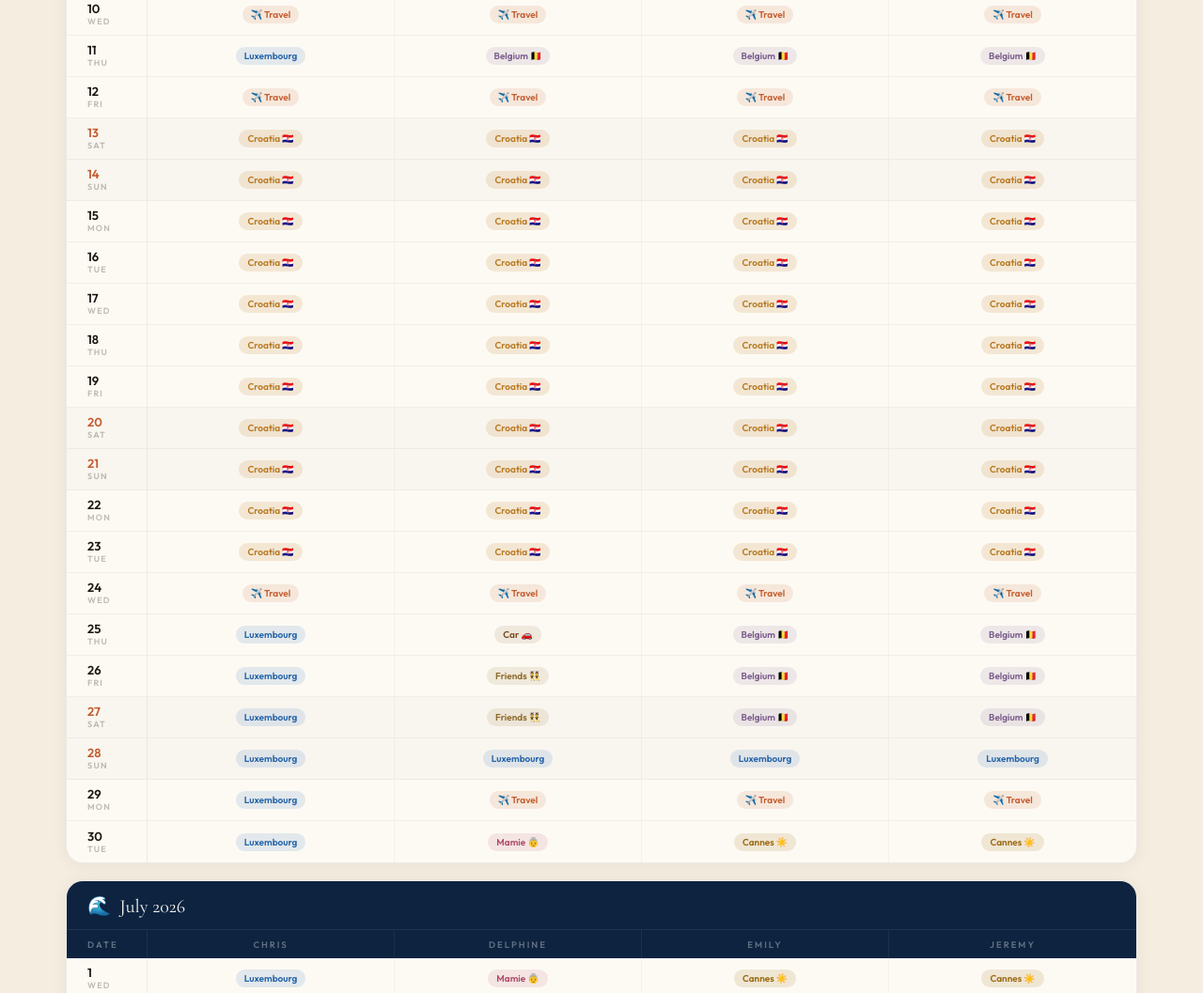
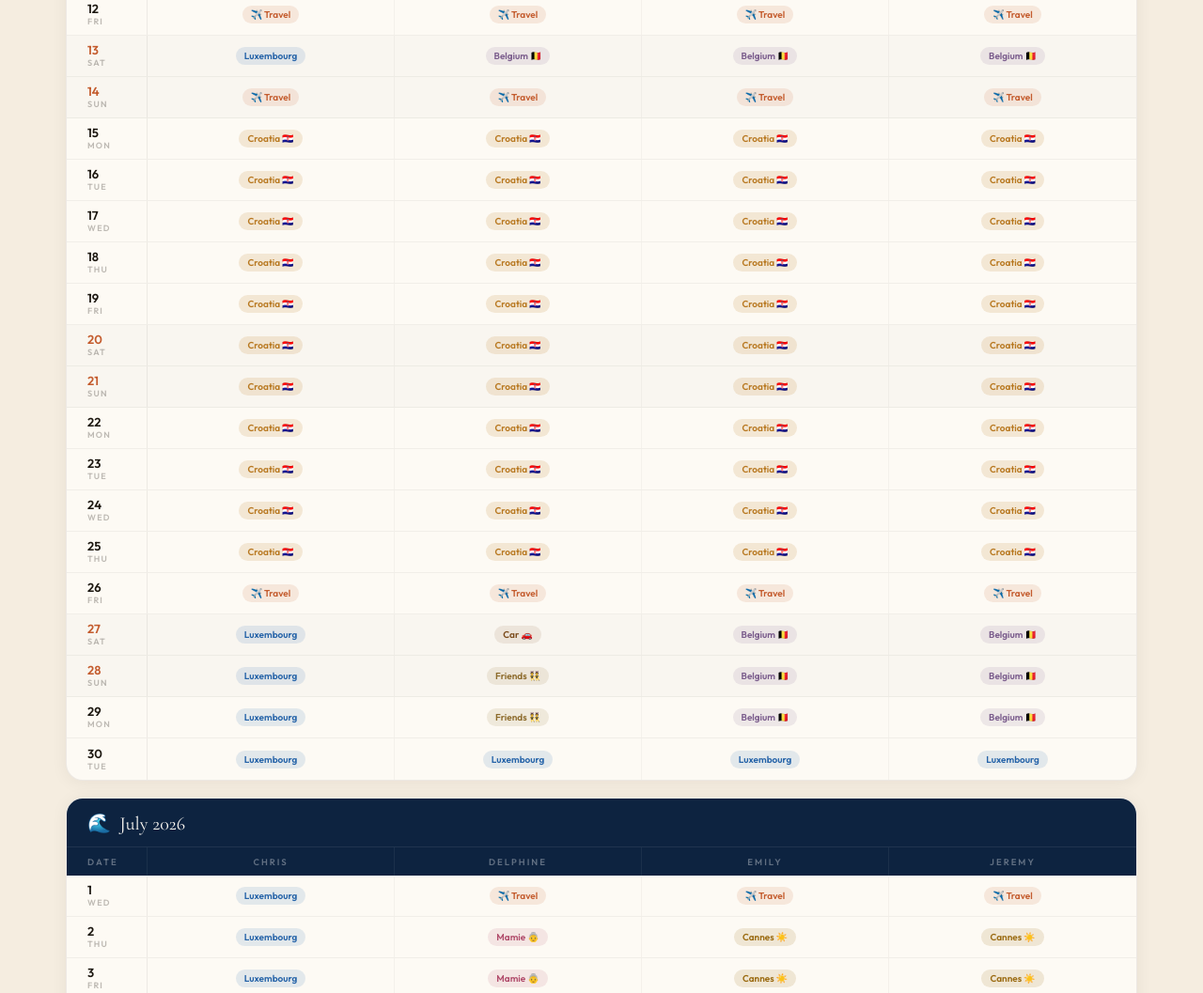
Before and after one commit to delphPA/Entringers-Summer-2026, a plain HTML site: page index.html in a window 1280 px wide. Shown: the part 951-2008 px from the top of the page at 94% size. Drawn offline with nearby package versions, Linux system fonts and the light colour scheme.

Commit message:
Add files via upload

```diff
--- a/index.html
+++ b/index.html
@@ -440,13 +440,11 @@ var ACTIVITIES=[
   {k:'Soccer Camp',   lbl:'Soccer \u26BD',                 cls:'p-soc'}
 ];
 var DEFAULT_CAL=[
-  ['2026-06-08','','','',''],
-  ['2026-06-09','Travel','Travel','Travel','Travel'],
-  ['2026-06-10','Travel','Travel','Travel','Travel'],
-  ['2026-06-11','Lux','Belgium','Belgium','Belgium'],
+  ['2026-06-10','','','',''],
+  ['2026-06-11','Travel','Travel','Travel','Travel'],
   ['2026-06-12','Travel','Travel','Travel','Travel'],
-  ['2026-06-13','Croatia','Croatia','Croatia','Croatia'],
-  ['2026-06-14','Croatia','Croatia','Croatia','Croatia'],
+  ['2026-06-13','Lux','Belgium','Belgium','Belgium'],
+  ['2026-06-14','Travel','Travel','Travel','Travel'],
   ['2026-06-15','Croatia','Croatia','Croatia','Croatia'],
   ['2026-06-16','Croatia','Croatia','Croatia','Croatia'],
   ['2026-06-17','Croatia','Croatia','Croatia','Croatia'],
@@ -456,52 +454,54 @@ var DEFAULT_CAL=[
   ['2026-06-21','Croatia','Croatia','Croatia','Croatia'],
   ['2026-06-22','Croatia','Croatia','Croatia','Croatia'],
   ['2026-06-23','Croatia','Croatia','Croatia','Croatia'],
-  ['2026-06-24','Travel','Travel','Travel','Travel'],
-  ['2026-06-25','Lux','Car 🚗','Belgium','Belgium'],
-  ['2026-06-26','Lux','Friends','Belgium','Belgium'],
-  ['2026-06-27','Lux','Friends','Belgium','Belgium'],
-  ['2026-06-28','Lux','Lux','Lux','Lux'],
-  ['2026-06-29','Lux','Travel','Travel','Travel'],
-  ['2026-06-30','Lux','Mamie Cannes','Cannes','Cannes'],
-  ['2026-07-01','Lux','Mamie Cannes','Cannes','Cannes'],
+  ['2026-06-24','Croatia','Croatia','Croatia','Croatia'],
+  ['2026-06-25','Croatia','Croatia','Croatia','Croatia'],
+  ['2026-06-26','Travel','Travel','Travel','Travel'],
+  ['2026-06-27','Lux','Car 🚗','Belgium','Belgium'],
+  ['2026-06-28','Lux','Friends','Belgium','Belgium'],
+  ['2026-06-29','Lux','Friends','Belgium','Belgium'],
+  ['2026-06-30','Lux','Lux','Lux','Lux'],
+  ['2026-07-01','Lux','Travel','Travel','Travel'],
   ['2026-07-02','Lux','Mamie Cannes','Cannes','Cannes'],
   ['2026-07-03','Lux','Mamie Cannes','Cannes','Cannes'],
-  ['2026-07-04','Cannes','Mamie Cannes','Cannes','Cannes'],
-  ['2026-07-05','Cannes','Mamie Cannes','Pélagos','Pélagos'],
-  ['2026-07-06','Cannes','Mamie Cannes','Pélagos','Pélagos'],
+  ['2026-07-04','Lux','Mamie Cannes','Cannes','Cannes'],
+  ['2026-07-05','Lux','Mamie Cannes','Cannes','Cannes'],
+  ['2026-07-06','Cannes','Mamie Cannes','Cannes','Cannes'],
   ['2026-07-07','Cannes','Mamie Cannes','Pélagos','Pélagos'],
   ['2026-07-08','Cannes','Mamie Cannes','Pélagos','Pélagos'],
-  ['2026-07-09','Cannes','Cannes','Pélagos','Pélagos'],
-  ['2026-07-10','Cannes','Cannes','Cannes','Cannes'],
-  ['2026-07-11','Cannes','Cannes','Cannes','Cannes'],
-  ['2026-07-12','Cannes','Cannes','Wild Trip','Wild Trip'],
-  ['2026-07-13','Cannes','Cannes','Wild Trip','Wild Trip'],
+  ['2026-07-09','Cannes','Mamie Cannes','Pélagos','Pélagos'],
+  ['2026-07-10','Cannes','Mamie Cannes','Pélagos','Pélagos'],
+  ['2026-07-11','Cannes','Cannes','Pélagos','Pélagos'],
+  ['2026-07-12','Cannes','Cannes','Cannes','Cannes'],
+  ['2026-07-13','Cannes','Cannes','Cannes','Cannes'],
   ['2026-07-14','Cannes','Cannes','Wild Trip','Wild Trip'],
   ['2026-07-15','Cannes','Cannes','Wild Trip','Wild Trip'],
   ['2026-07-16','Cannes','Cannes','Wild Trip','Wild Trip'],
-  ['2026-07-17','Cannes','Cannes','Cannes','Cannes'],
-  ['2026-07-18','Cannes','Cannes','Cannes','Cannes'],
-  ['2026-07-19','Cannes','Cannes','Île de Lérins','Île de Lérins'],
-  ['2026-07-20','Cannes','Cannes','Île de Lérins','Île de Lérins'],
+  ['2026-07-17','Cannes','Cannes','Wild Trip','Wild Trip'],
+  ['2026-07-18','Cannes','Cannes','Wild Trip','Wild Trip'],
+  ['2026-07-19','Cannes','Cannes','Cannes','Cannes'],
+  ['2026-07-20','Cannes','Cannes','Cannes','Cannes'],
   ['2026-07-21','Cannes','Cannes','Île de Lérins','Île de Lérins'],
   ['2026-07-22','Cannes','Cannes','Île de Lérins','Île de Lérins'],
   ['2026-07-23','Cannes','Cannes','Île de Lérins','Île de Lérins'],
   ['2026-07-24','Cannes','Cannes','Île de Lérins','Île de Lérins'],
-  ['2026-07-25','Cannes','Cannes','Cannes','Cannes'],
-  ['2026-07-26','Cannes','Cannes','Cannes','Cannes'],
+  ['2026-07-25','Cannes','Cannes','Île de Lérins','Île de Lérins'],
+  ['2026-07-26','Cannes','Cannes','Île de Lérins','Île de Lérins'],
   ['2026-07-27','Cannes','Cannes','Cannes','Cannes'],
   ['2026-07-28','Cannes','Cannes','Cannes','Cannes'],
-  ['2026-07-29','Travel','Travel','Travel','Travel'],
-  ['2026-07-30','Lux','Lux','Lux','Lux'],
-  ['2026-07-31','Belgium','Belgium','Belgium','Belgium'],
-  ['2026-08-01','Travel','','Soccer Camp','Soccer Camp'],
-  ['2026-08-02','','','Soccer Camp','Soccer Camp'],
-  ['2026-08-03','','','Soccer Camp','Soccer Camp'],
+  ['2026-07-29','Cannes','Cannes','Cannes','Cannes'],
+  ['2026-07-30','Cannes','Cannes','Cannes','Cannes'],
+  ['2026-07-31','Travel','Travel','Travel','Travel'],
+  ['2026-08-01','Lux','Lux','Lux','Lux'],
+  ['2026-08-02','Belgium','Belgium','Belgium','Belgium'],
+  ['2026-08-03','Travel','','Soccer Camp','Soccer Camp'],
   ['2026-08-04','','','Soccer Camp','Soccer Camp'],
   ['2026-08-05','','','Soccer Camp','Soccer Camp'],
-  ['2026-08-15','Travel','Travel','Travel','Travel']
+  ['2026-08-06','','','Soccer Camp','Soccer Camp'],
+  ['2026-08-07','','','Soccer Camp','Soccer Camp'],
+  ['2026-08-17','Travel','Travel','Travel','Travel']
 ];
-var CAL_VER='v9';
+var CAL_VER='v10';
 function loadCAL(){
   try{if(localStorage.getItem('ecal_ver')===CAL_VER){var s=localStorage.getItem('ecal_data');if(s)return JSON.parse(s);}}catch(e){}
   return DEFAULT_CAL.map(function(r){return r.slice();});
```
